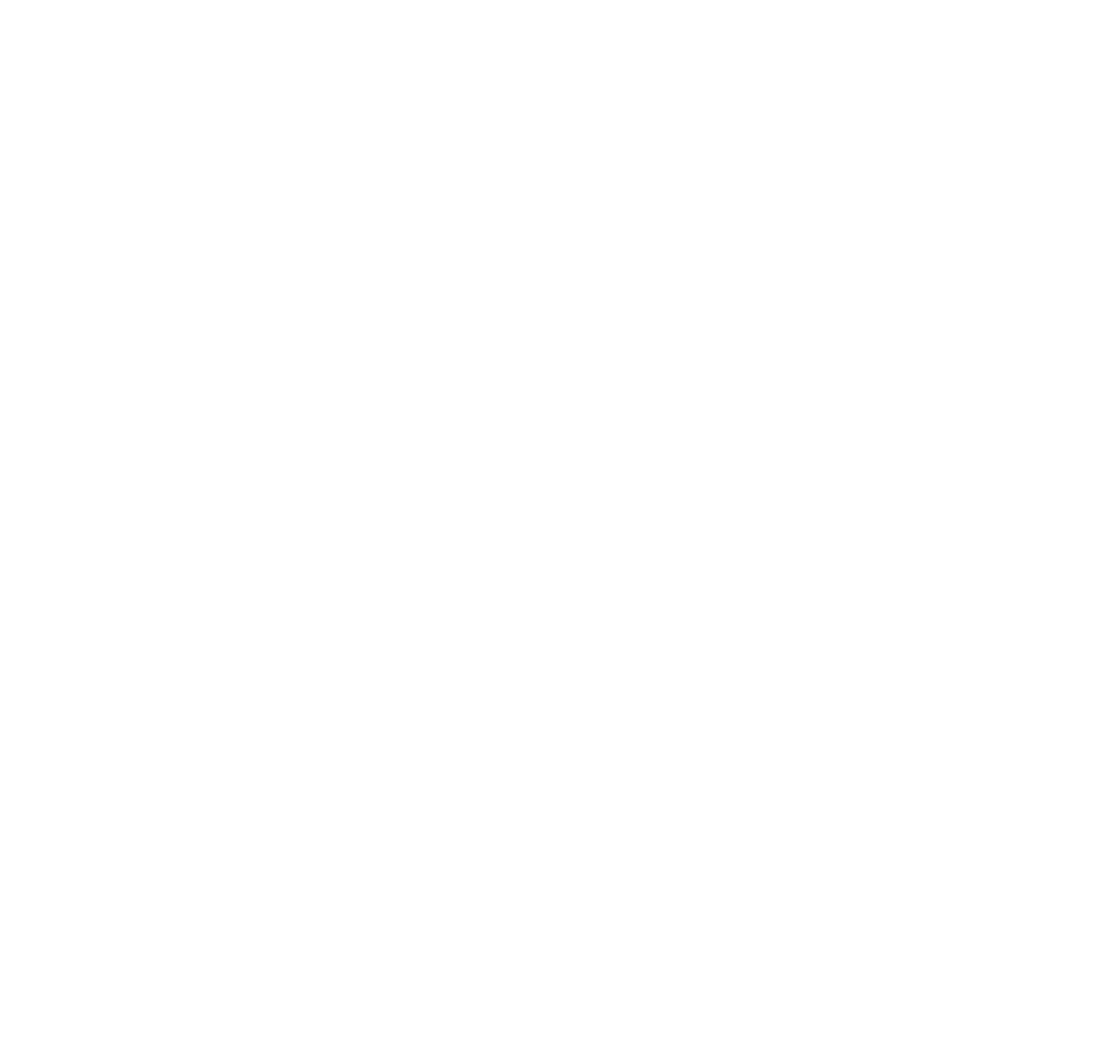
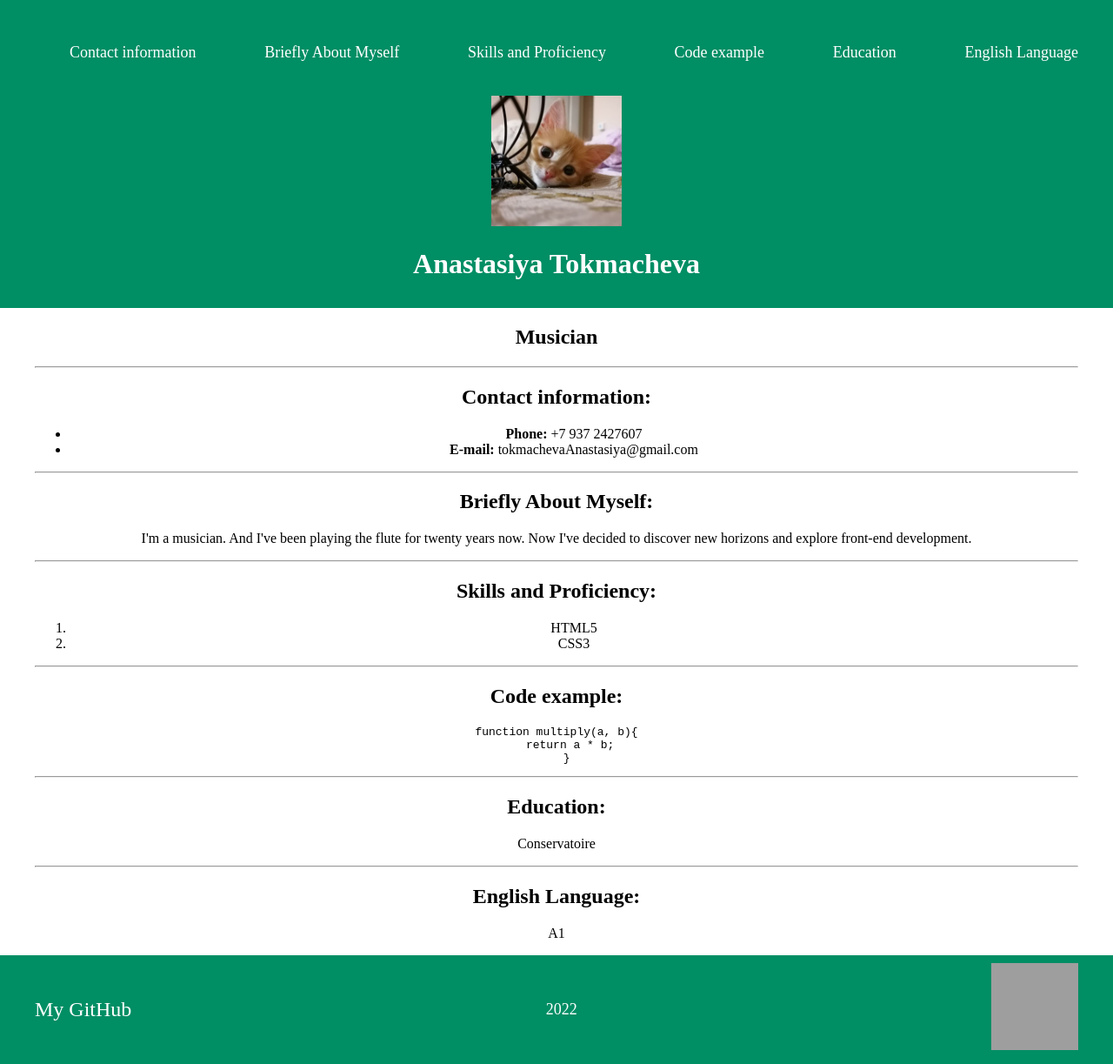
Before and after one commit to tokmachevaAnastasiya/rsschool-cv, a plain HTML site: page index.html in a window 1280 px wide. Shown: the whole page at 87% size. Before the commit the page ends 800 px from the top, so only its background shows below. Drawn offline with Linux system fonts and the light colour scheme; grey boxes are pictures that could not be loaded.

Commit message:
feat: add main cv html ver1

```diff
--- a/index.html
+++ b/index.html
@@ -2,13 +2,65 @@
 <html lang="en">
 <head>
     <meta charset="UTF-8">
-    <meta name="viewport"
-          content="width=device-width, user-scalable=no, initial-scale=1.0, maximum-scale=1.0, minimum-scale=1.0">
-    <meta http-equiv="X-UA-Compatible" content="ie=edge">
-    <title>CV Anastasiya</title>
-    <link rel="stylesheet" href="style.css">
+    <meta http-equiv="X-UA-Compatible" content="IE=edge">
+    <meta name="viewport" content="width=device-width, initial-scale=1.0">
+    <title>CV</title>
+    <link rel="stylesheet" href="./style.css">
 </head>
 <body>
+<nav class='nav'>
+    <div class='container'>
+        <ul>
+            <li><a href='#contact'>Contact information</a></li>
+            <li><a href='#briefly'>Briefly About Myself</a></li>
+            <li><a href='#skills'>Skills and Proficiency</a></li>
+            <li><a href='#code'>Code example</a></li>
+            <li><a href='#education'>Education</a></li>
+            <li><a href='#english'>English Language</a></li>
 
+        </ul></div></nav>
+<header  class='header'>
+    <div class='container'>
+        <img src='img/photo_2021-08-18_19-50-53.jpg' alt='avatar' width="150" height="150">
+        <h1>Anastasiya Tokmacheva</h1>
+    </div>
+</header>
+
+<main class='container'>
+    <h2>Musician</h2>
+    <hr>
+    <h2 id='contact'>Contact information:</h2>
+    <ul><li><b>Phone:</b> +7 937 2427607</li>
+        <li><b>E-mail:</b> tokmachevaAnastasiya@gmail.com</li></ul>
+    <hr>
+    <h2 id='briefly'>Briefly About Myself:</h2>
+    <p>I'm a musician. And I've been playing the flute for twenty years now. Now I've decided to discover new horizons and explore front-end development.</p>
+    <hr>
+    <h2 id='skills'>Skills and Proficiency:</h2>
+    <ol><li>HTML5</li>
+        <li>CSS3</li></ol>
+    <hr>
+    <h2 id='code'>Code example:</h2>
+    <pre><code>function multiply(a, b){
+    return a * b;
+   }</code></pre>
+    <hr>
+    <h2 id='education'>Education:</h2>
+    <p>Conservatoire</p>
+    <hr>
+    <h2 id='english'>English Language:</h2>
+    <p>A1</p>
+</main>
+<footer class='footer'>
+    <div class='container'>
+        <div class='footer-left'> <a href='https://tokmachevaAnastasiya.github.io/rsschool-cv/'>My GitHub</a></div>
+        <div class='footer-center'>2022</div>
+        <div class='footer-right'>
+            <a href='https://rs.school/js/'>
+                <img src='https://rs.school/images/rs_school_js.svg' alt='rs.school' width="100" height="100">
+            </a>
+        </div>
+    </div>
+</footer>
 </body>
 </html>
--- a/style.css
+++ b/style.css
@@ -0,0 +1,36 @@
+html{
+    scroll-behavior: smooth;
+}
+body{margin: 0;}
+.header{background-color: #008E64;
+    padding: 10px 0;color: #ffffff;}
+.container {
+    text-align: center;
+    width: 1200px;
+    margin: 0 auto;
+}
+.nav ul {display: flex; justify-content: space-between; margin: 0;}
+.nav li{list-style: none; }
+.nav {background-color:#008E64;
+    height: 50px; padding-top: 50px; }
+.nav a{color: #ffffff; text-decoration: none; font-size: 18px;}
+.footer{
+    background-color: #008E64;
+
+
+}
+.footer .container{
+    display: flex;
+    height: 125px;
+    justify-content: space-between;
+    align-items: center; color: #ffffff; font-size: 18px;
+}
+.footer a{ color: #ffffff; text-decoration: none; font-size: 24px;
+
+}
+.footer-center{
+
+}
+.footer-right{
+
+}
```
Also changed, not shown: img/photo_2021-08-18_19-50-53.jpg (added).
